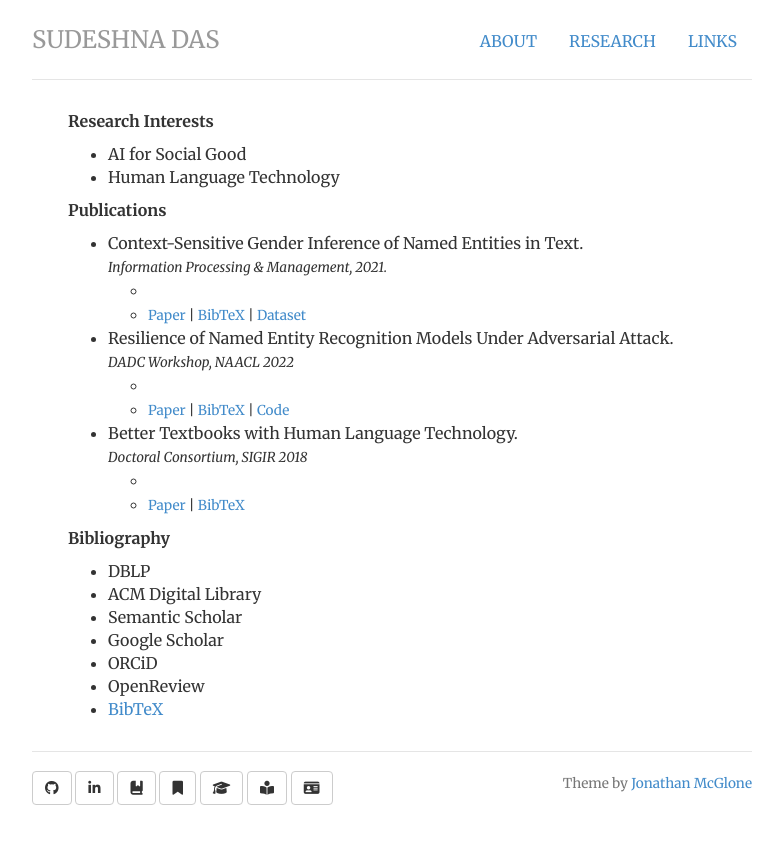
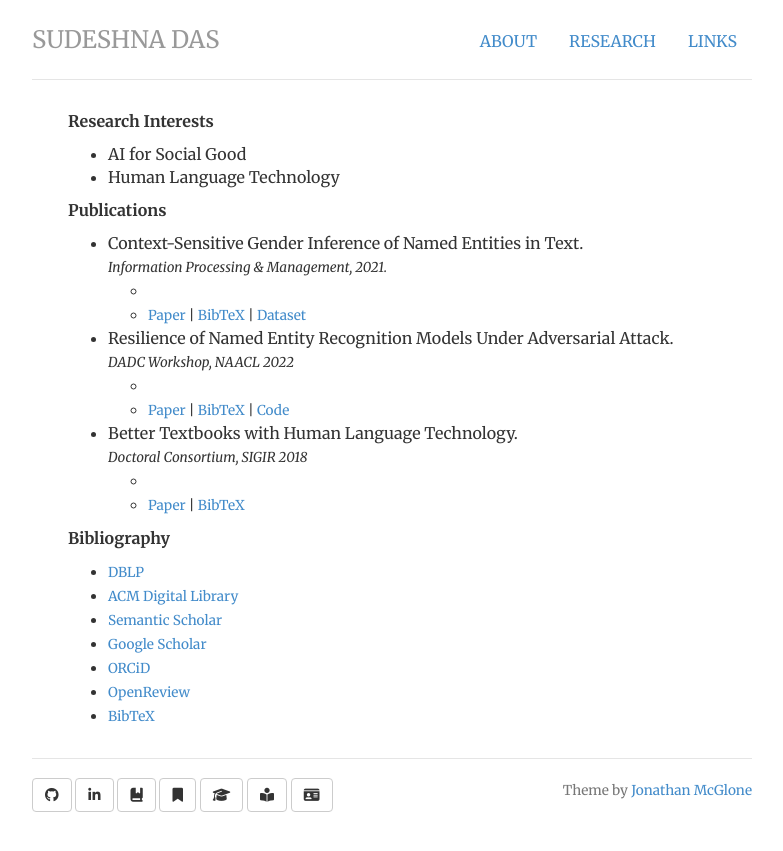
Before and after one commit to das-sudeshna/das-sudeshna.github.io, a Jekyll site: the page built from research/index.html, in a window 1280 px wide. Shown: the top 851 px of the page, without its empty margins (248-1031 px from the left). Built offline with Jekyll 4.4.1, drawn with Linux system fonts in a browser that asks for light colours; nearby versions of some CDN libraries.

```diff
--- a/research/index.html
+++ b/research/index.html
@@ -36,12 +36,12 @@ description: Research profile of Sudeshna Das, PhD candidate, IIT Kharagpur.
 
     <p><strong>Bibliography</strong><br>
 				<ul>
-				<li><a href="https://dblp.org/pid/50/7065-2"></a>DBLP</li>
-				<li><a href="https://dl.acm.org/profile/99659281138"></a>ACM Digital Library</li>
-				<li><a href="https://www.semanticscholar.org/author/2035728294"></a>Semantic Scholar</li>
-				<li><a href="https://scholar.google.com/citations?hl=en&user=xG3ZpUoAAAAJ"></a>Google Scholar</li>
-				<li><a href="https://orcid.org/0000-0002-2112-6986"></a>ORCiD</li>
-				<li><a href="https://openreview.net/profile?id=~Sudeshna_Das1"></a>OpenReview</li>
-				<li><a href="https://raw.githubusercontent.com/das-sudeshna/das-sudeshna.github.io/master/bibtex/bibliography.bib">BibTeX</a></li>
+				<li><small><a href="https://dblp.org/pid/50/7065-2">DBLP</a></small></li>
+				<li><small><a href="https://dl.acm.org/profile/99659281138">ACM Digital Library</a></small></li>
+				<li><small><a href="https://www.semanticscholar.org/author/2035728294">Semantic Scholar</a></small></li>
+				<li><small><a href="https://scholar.google.com/citations?hl=en&user=xG3ZpUoAAAAJ">Google Scholar</a></small></li>
+				<li><small><a href="https://orcid.org/0000-0002-2112-6986">ORCiD</a></small></li>
+				<li><small><a href="https://openreview.net/profile?id=~Sudeshna_Das1">OpenReview</a></small></li>
+				<li><small><a href="https://raw.githubusercontent.com/das-sudeshna/das-sudeshna.github.io/master/bibtex/bibliography.bib">BibTeX</a></small></li>
 				</ul>
   </div>
```
